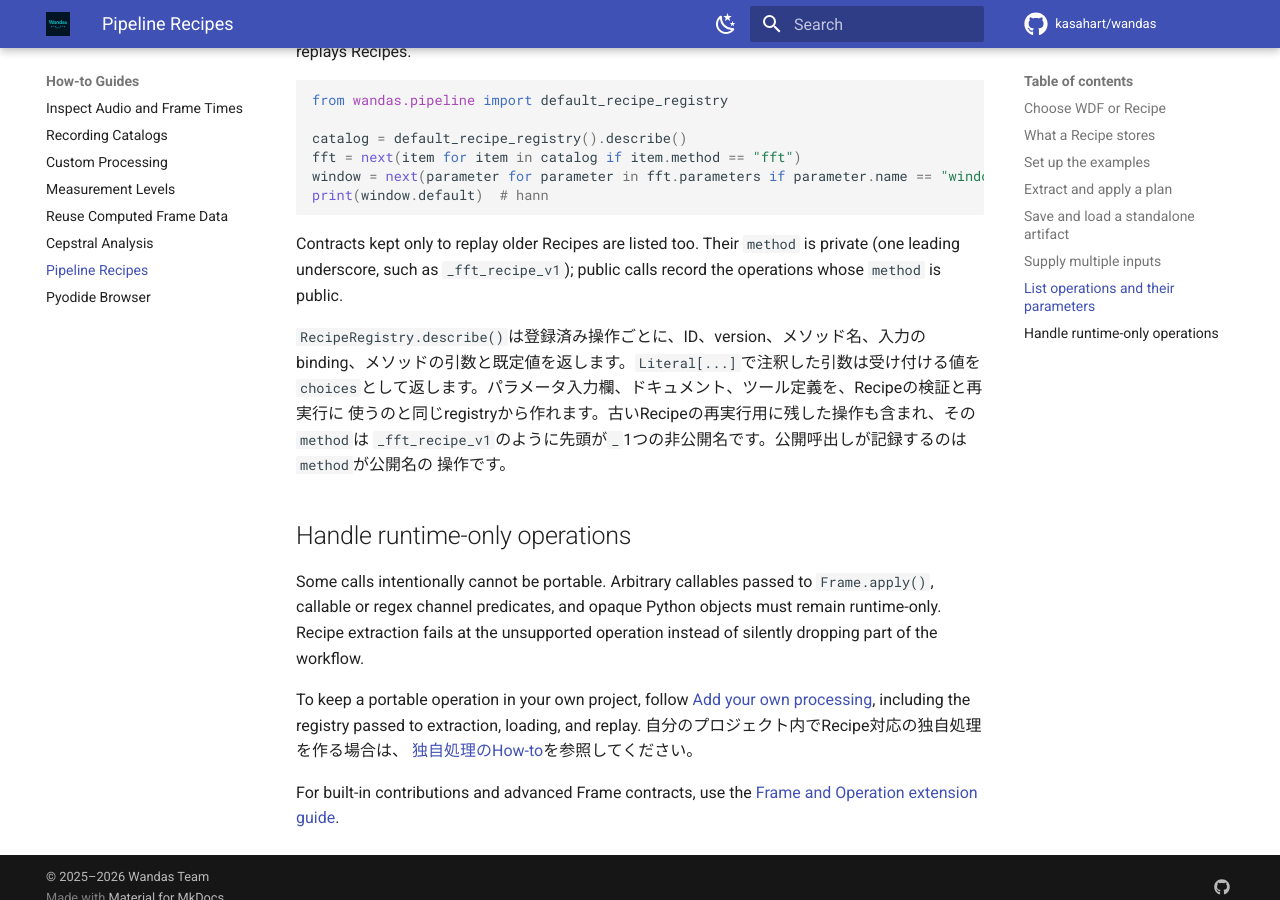
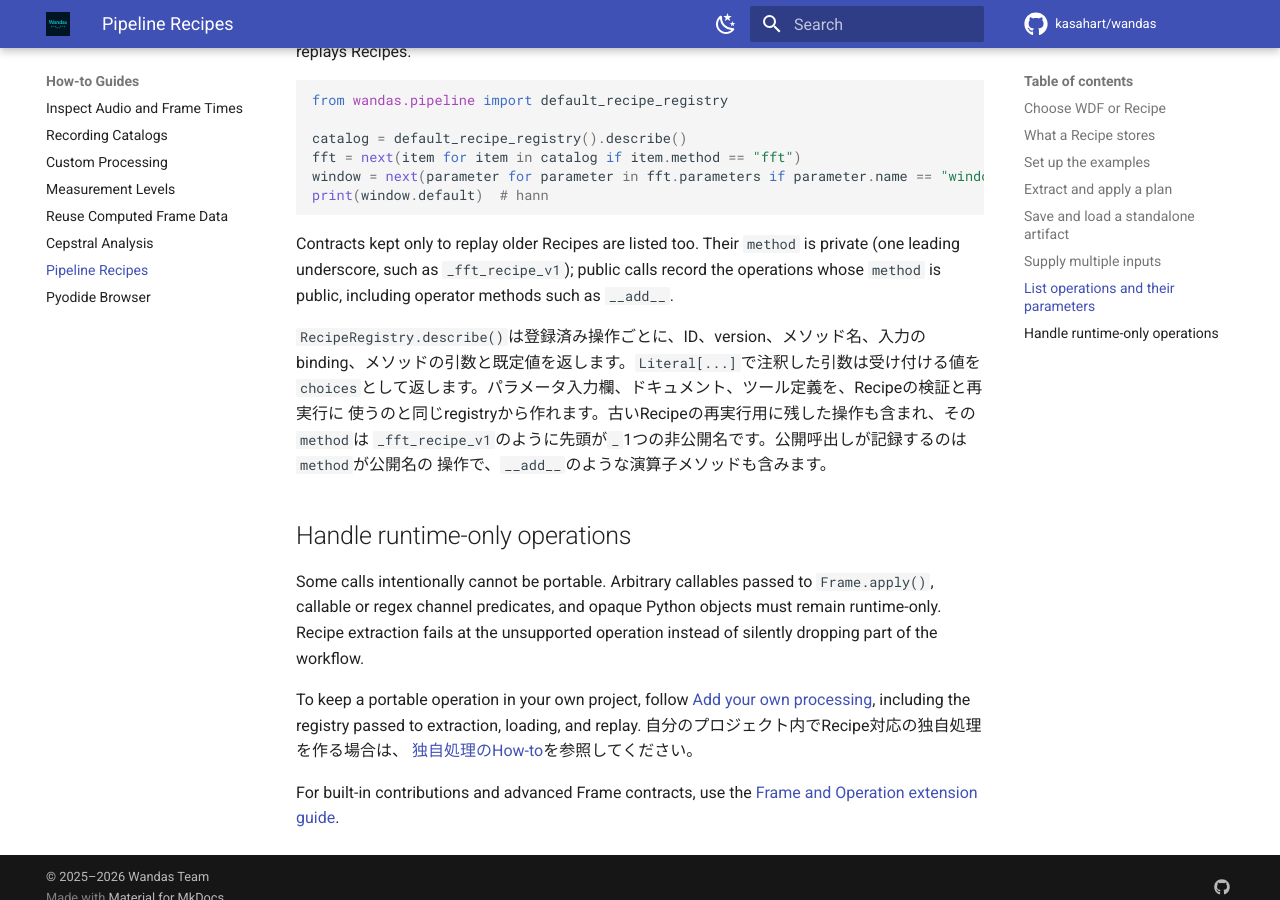
Before and after one commit to kasahart/wandas, an MkDocs documentation site: the page built from docs/src/how-to/pipeline-recipes.md, in a window 1280 px wide and 900 px high, scrolled down 2435 px. Built offline with MkDocs 1.6.1 and Material for MkDocs 9.7.7, drawn with Linux system fonts in a browser that asks for light colours; comment, search, counter and statistics services are not loaded.

Commit message:
Note that operator methods are public in the describe() rule
Co-Authored-By: Claude Opus 5.5 (1M context) <noreply@anthropic.com>
Claude-Session: https://claude.ai/code/session_01W8f88dRcLdtZJJngDjrY4H

```diff
--- a/docs/src/how-to/pipeline-recipes.md
+++ b/docs/src/how-to/pipeline-recipes.md
@@ -115,14 +115,15 @@ print(window.default)  # hann
 
 Contracts kept only to replay older Recipes are listed too. Their `method` is
 private (one leading underscore, such as `_fft_recipe_v1`); public calls record
-the operations whose `method` is public.
+the operations whose `method` is public, including operator methods such as
+`__add__`.
 
 `RecipeRegistry.describe()`は登録済み操作ごとに、ID、version、メソッド名、入力の
 binding、メソッドの引数と既定値を返します。`Literal[...]`で注釈した引数は受け付ける値を
 `choices`として返します。パラメータ入力欄、ドキュメント、ツール定義を、Recipeの検証と再実行に
 使うのと同じregistryから作れます。古いRecipeの再実行用に残した操作も含まれ、その`method`は
 `_fft_recipe_v1`のように先頭が`_`1つの非公開名です。公開呼出しが記録するのは`method`が公開名の
-操作です。
+操作で、`__add__`のような演算子メソッドも含みます。
 
 ## Handle runtime-only operations
 
```
Also changed, not shown: 1 other file.
